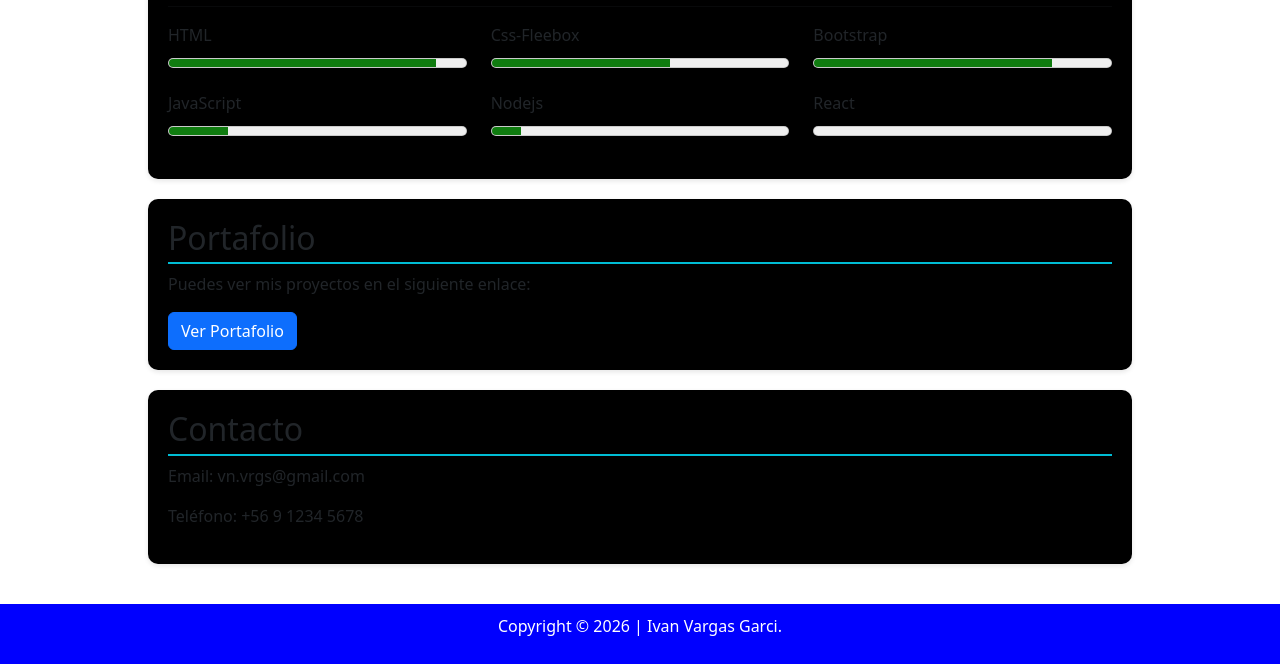
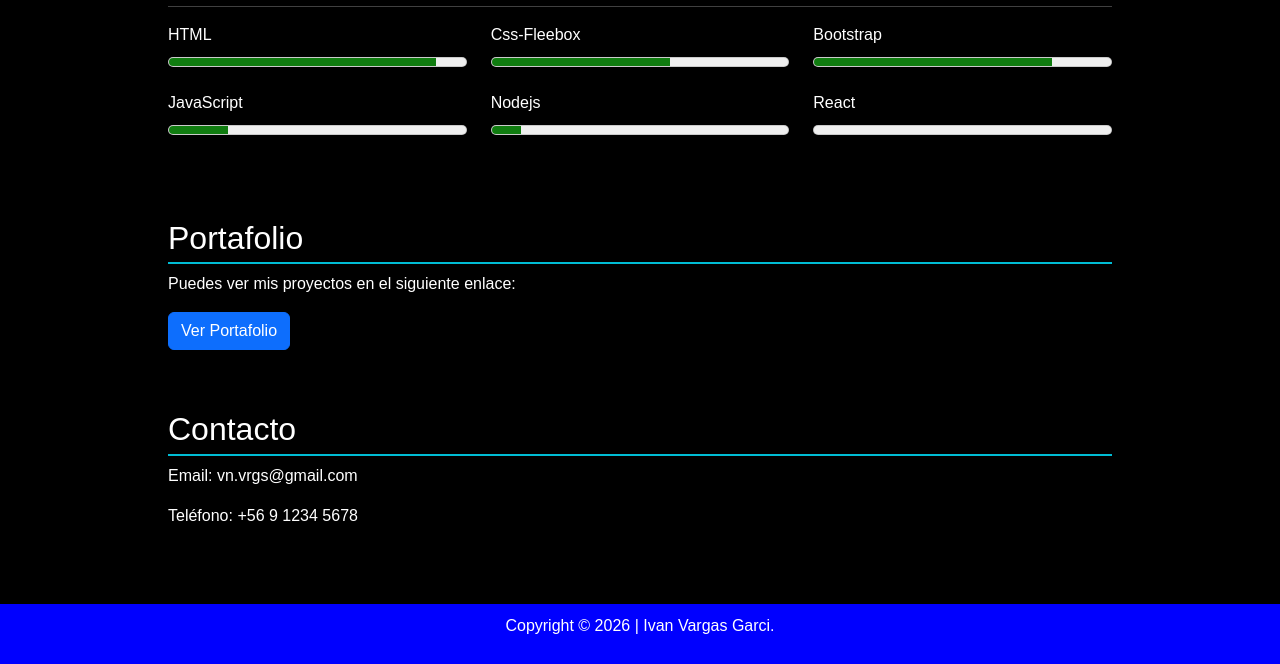
Before and after one commit to vn-vrgs/vn-vrgs.github.io, a plain HTML site: page index.html in a window 1280 px wide. Shown: the part 751-1415 px from the top of the page. Drawn offline with nearby package versions, Linux system fonts and the light colour scheme.

Commit message:
Actualizar styles.css

```diff
--- a/assets/css/styles.css
+++ b/assets/css/styles.css
@@ -1,5 +1,6 @@
-8body {
+body {
     background-color: black;
+    text-color: White;
     color: white;
     font-family: Arial, sans-serif;
     margin: 0;
```
